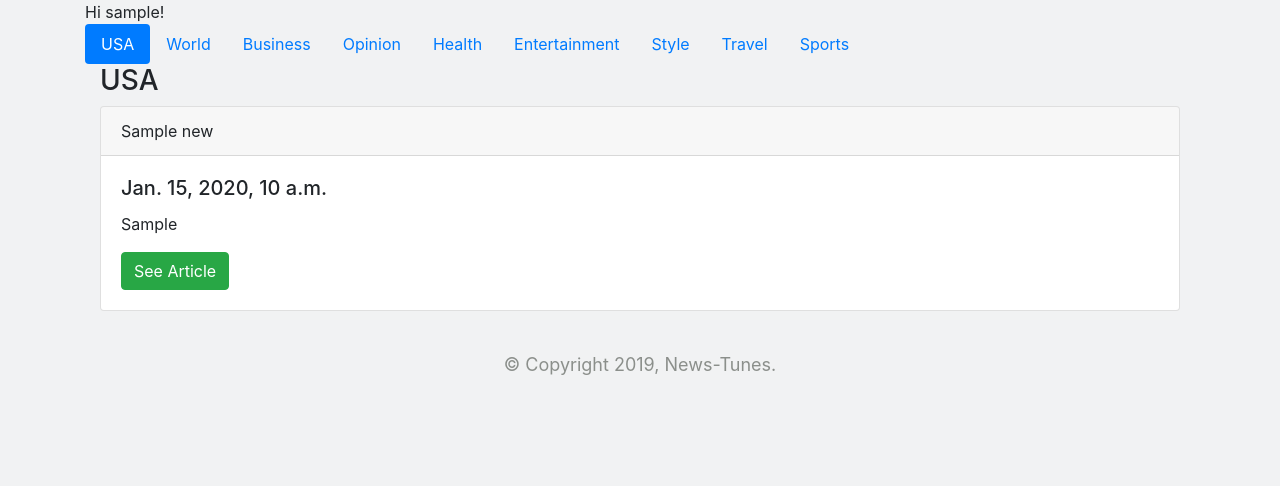
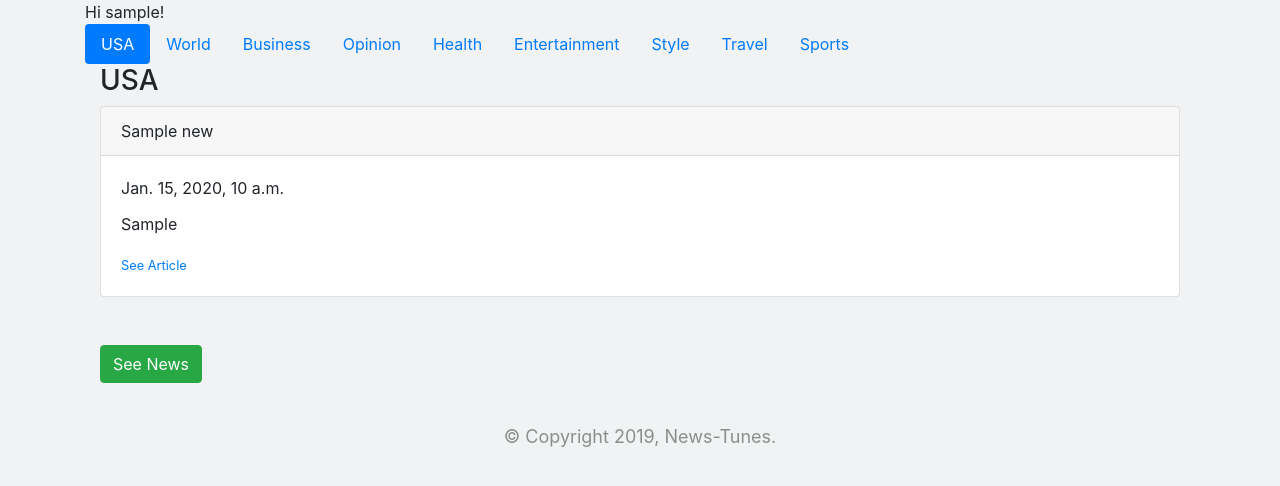
Before and after one commit to shahpriyesh/NewsTune, a Django app: template NewsTunes/templates/home.html in a window 1280 px wide, after a click on "USA". Shown: the part 112-598 px from the top of the page. Run offline with Django 3.2, Linux system fonts and the light colour scheme; a user stored in the database is signed in; tables that the repository leaves empty hold one stand-in row (values such as "Sample post"); the template is opened without the code that fills it: most values are stand-ins (such as "Sample title", 1, 10 or a date in 2020); some libraries are stand-ins or nearby versions.

Commit message:
Small issues

```diff
--- a/NewsTunes/NewsTunes/views.py
+++ b/NewsTunes/NewsTunes/views.py
@@ -6,6 +6,7 @@ from users.models import News
 def home(request):
     if request.user.is_authenticated:
         cnn = MyScrapper.MyScrapper()
+        News.objects.all().delete()
         if request.user.usa:
             print("Fetching USA News")
             usanews = cnn.get_usa_news()
--- a/NewsTunes/templates/home.html
+++ b/NewsTunes/templates/home.html
@@ -57,12 +57,14 @@
                 {{news.title}}
               </div>
               <div class="card-body">
-                <h5 class="card-title">{{ news.date }}</h5>
+                <p class="card-title">{{ news.date }}</p>
                 <p class="card-text">
                   {{news.data.0}}
                 </p>
-                <button type="button" class="btn btn-success" data-toggle="modal" data-target="#{{news.title}}">See Article</button>
-                <div class="modal fade modal0" id="{{news.title}}" tabindex="-1" role="dialog" aria-labelledby="myLargeModalLabel" aria-hidden="true">
+                <small>
+                  <a  href="#" type="button" data-toggle="modal" data-target="#{{news.title}}">See Article</a>
+                  <div class="modal fade modal0" id="{{news.title}}" tabindex="-1" role="dialog" aria-labelledby="myLargeModalLabel" aria-hidden="true">
+                </small>{}
                    <div class="modal-dialog modal-lg">
                       <div class="modal-content">
                          <div class="modal-header">
@@ -85,6 +87,8 @@
               </div>
             </div>
           {% endfor %}
+        <br><br>
+        <a class="btn btn-success" href="https://www.cnn.com/us">See News</a>
         </div>
         <!-- END USA -->
         <div id="world" class="container tab-pane fade">
```
